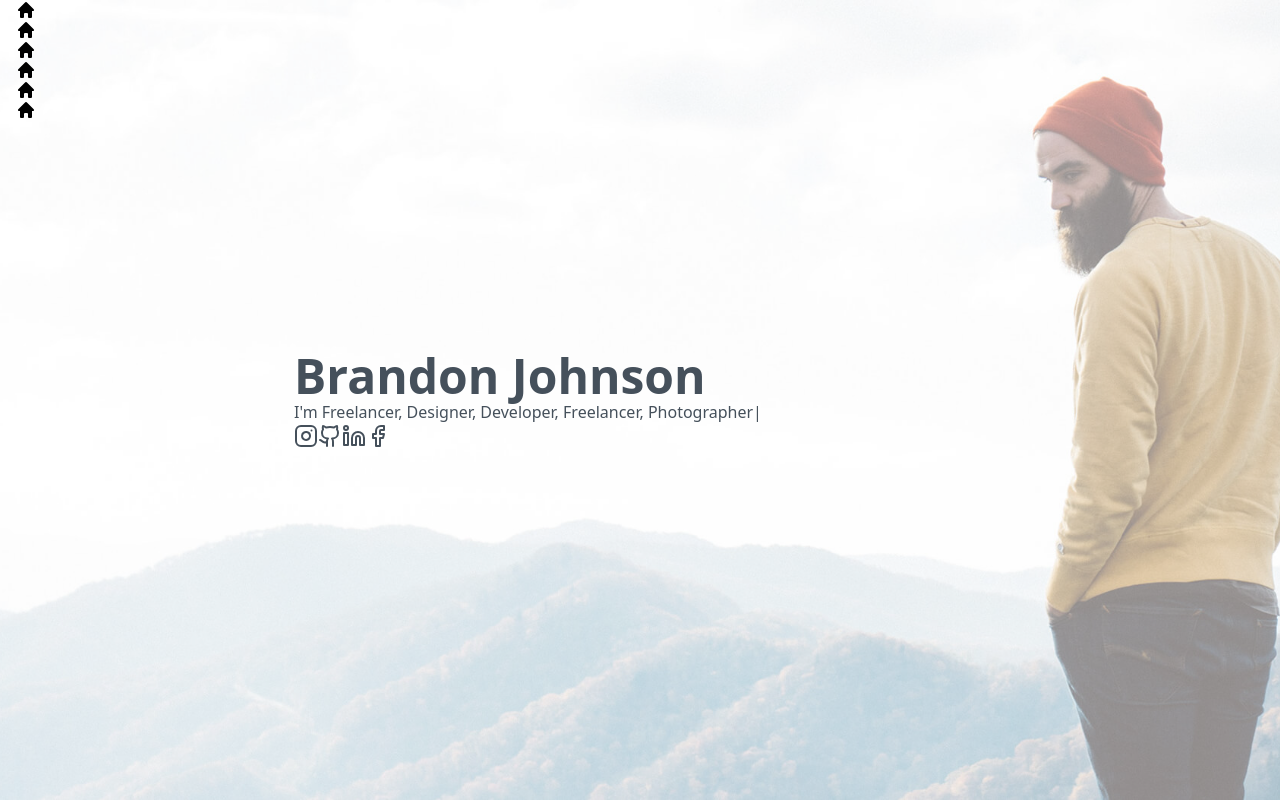
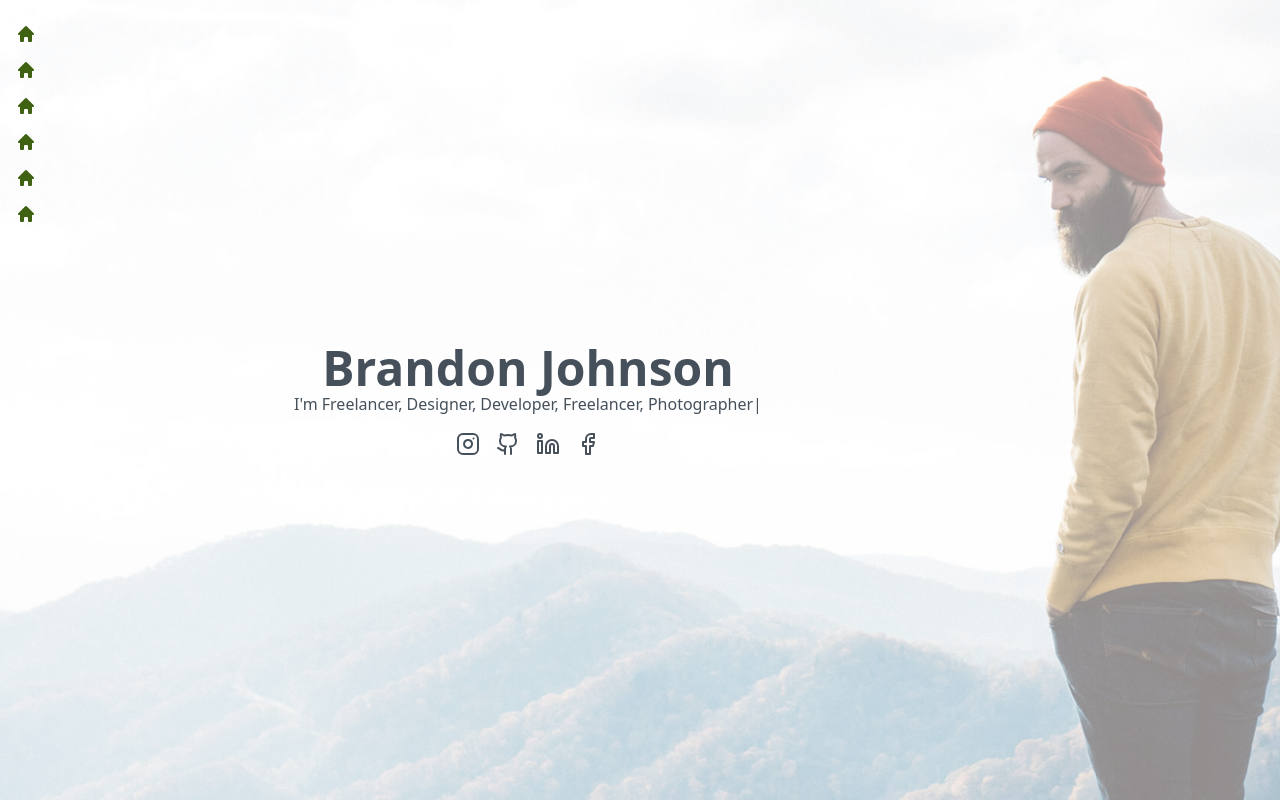
Before and after one commit to Zenith-Code-Architects/portfolio-app, a React (Vite) app: page /preview in a window 1280 px wide. Shown: the top 802 px of the page. Built offline with nearby package versions, Linux system fonts and the light colour scheme.

Commit message:
updated the navbar and hero section

```diff
--- a/src/pages/PreviewPage/components/Hero.jsx
+++ b/src/pages/PreviewPage/components/Hero.jsx
@@ -10,14 +10,14 @@ const Hero = () => {
         <img src={HeroImage} alt="Hero Background" className="absolute inset-0 block w-full h-full object-cover z-0" />
         <div className="container relative z-[3] px-3 -mx-28">
           <div className="flex justify-center">
-            <div className="text-[#45505B]">
+            <div className="text-[#45505B] text-center">
               <h2 className="text-5xl font-bold">Brandon Johnson</h2>
               <p>I'm <span>Freelancer, Designer, Developer, Freelancer, Photographer</span><span className="typed-cursor" >|</span><span></span></p>
-              <p className='flex'>
-                <InstagramIcon/>
-                <GithubIcon/>
-                <LinkedinIcon/>
-                <FacebookIcon/>
+              <p className='flex justify-center mt-4 space-x-4'>
+                <InstagramIcon className='w-6 h-6'/>
+                <GithubIcon className='w-6 h-6'/>
+                <LinkedinIcon className='w-6 h-6'/>
+                <FacebookIcon className='w-6 h-6'/>
               </p>
             </div>
           </div>
--- a/src/pages/PreviewPage/components/Navbar.jsx
+++ b/src/pages/PreviewPage/components/Navbar.jsx
@@ -5,13 +5,13 @@ import N from "./constants/index"
 const Navbar = () => {
 
   return (
-    <div className='fixed top-0 left-0 bottom-0 px-4 overflow-y-auto z-[997] min-w-48'>
-      <nav>
+    <div className='fixed top-0 left-0 bottom-0 px-4 overflow-y-auto z-[997] min-w-48 text-lime-800'>
+      <nav className='flex flex-col space-y-4 mt-6'>
         {N.NAVLINKS.map((item, index) => {
 
           return (
             <Link key={index} to={item.path}>
-              <span className=''>{item.Icon}</span>
+              <span className='text-xl'>{item.Icon}</span>
             </Link>
           )
 
```
